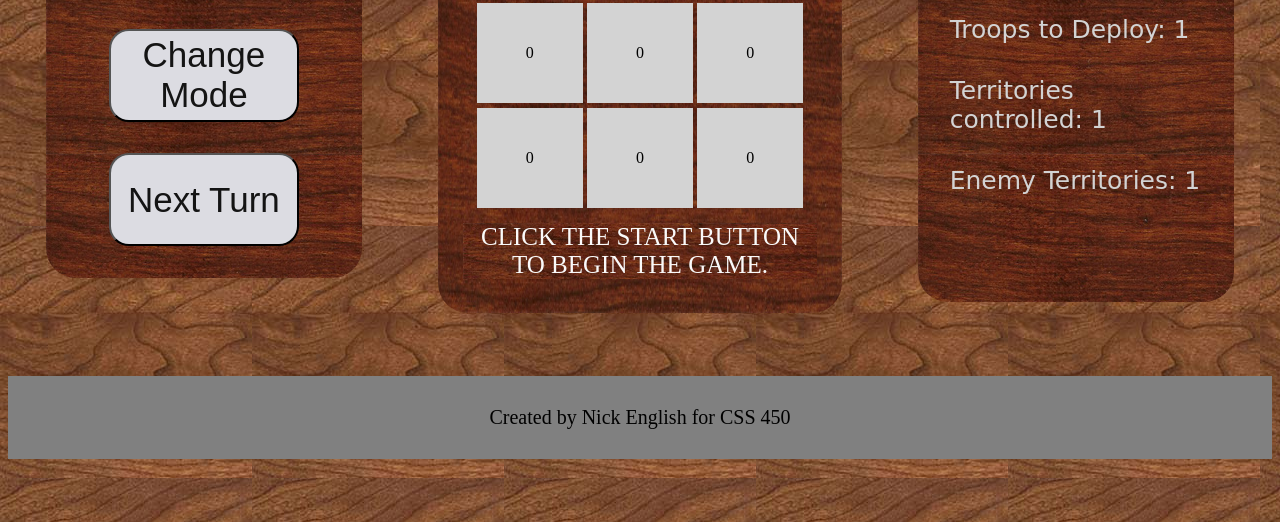
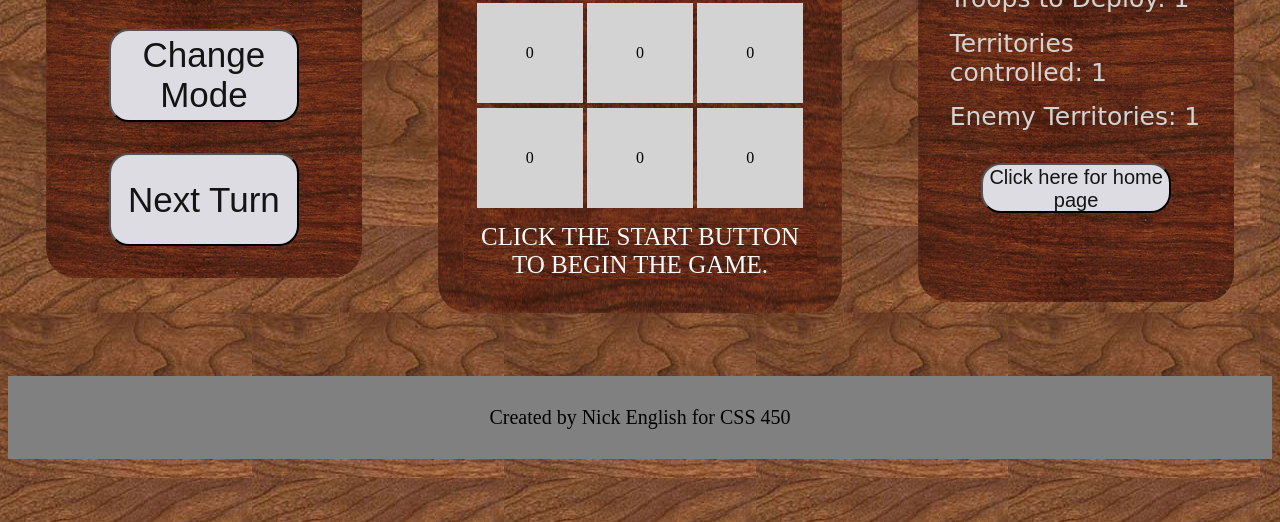
Before and after one commit to nenglish1/CSC450FinalProject, a plain HTML site: page risklvl1.html in a window 1280 px wide. Shown: the part 278-800 px from the top of the page. Drawn offline with Linux system fonts and the light colour scheme; a web font is replaced by a local one.

Commit message:
update 3

```diff
--- a/risklvl1.css
+++ b/risklvl1.css
@@ -69,7 +69,7 @@ h1{
   text-align: left;
   color:lightgray;
   font-size: 25px;
-  margin:10% auto;
+  margin:5% auto;
   font-family: 'Shadows Into Light', cursive;
 }
 button{
@@ -83,13 +83,17 @@ button{
   font-family: 'Black And White Picture', sans-serif;
   color:rgb(20,20,20);
 }
+a{
+  text-decoration:none;
+  color:rgb(20,20,20);
+}
 h2{
   display:block;
   text-align:center;
   color:lightgray;
   font-size: 30px;
   width:80%;
-  margin:5% auto;
+  margin:5% auto 0% auto;
   margin-bottom:0%;
   font-family: 'Shadows Into Light', cursive;
 }
@@ -102,3 +106,8 @@ footer{
 button:hover{
   background-color:rgb(203, 203, 216);
 }
+#homeLink{
+  font-size:20px;
+  display:block;
+  height:50px;
+}
--- a/risklvl1.html
+++ b/risklvl1.html
@@ -45,6 +45,7 @@
       <p id="troopsControlled">Troops to Deploy: 1</p>
       <p id="terrControlled">Territories controlled: 1</p>
       <p id="enemyTControlled">Enemy Territories: 1</p>
+      <button type="button" id="homeLink"><a href="index.html">Click here for home page</a></button>
     </div>
     <footer>
       <p>Created by Nick English for CSS 450</p>
```
Also changed, not shown: risklvl2.html (+1 -0 lines).
